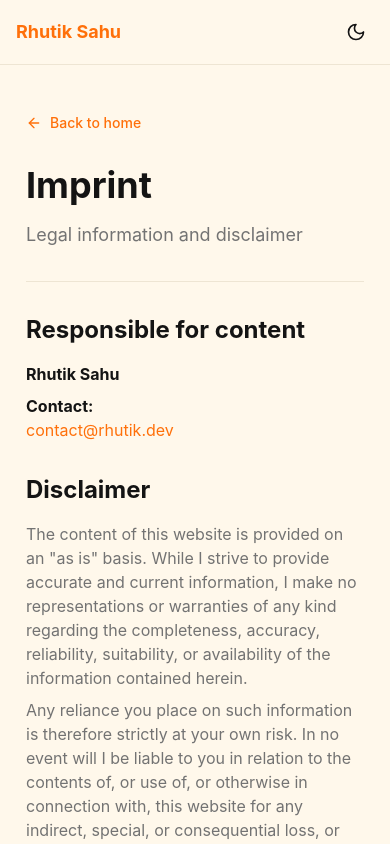
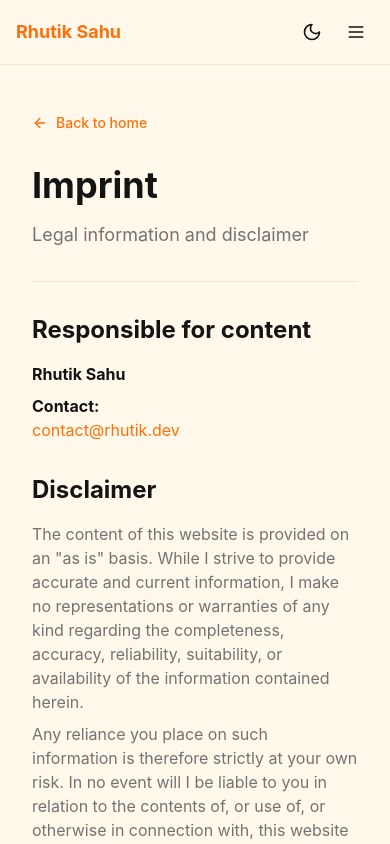
Before and after one commit to rhutiksahu12/PortfolioNext, a Next.js app: page /imprint in a window 390 px wide. Shown: the top 844 px of the page. Built offline with nearby package versions, Linux system fonts and the light colour scheme.

Commit message:
responsive behaviour for navbar

```diff
--- a/src/components/MaxWidthWrapper.tsx
+++ b/src/components/MaxWidthWrapper.tsx
@@ -9,7 +9,7 @@ const MaxWidthWrapper = ({
   children: ReactNode
 }) => {
   return (
-    <div className={cn('mx-auto w-full max-w-(--breakpoint-xl) px-2.5 md:px-10 lg:20', className)}>
+    <div className={cn('mx-auto w-full max-w-6xl px-4 sm:px-6 md:px-10 lg:px-8', className)}>
       {children}
     </div>
   )
--- a/src/components/NavBar.tsx
+++ b/src/components/NavBar.tsx
@@ -1,49 +1,43 @@
 'use client';
 
-import React from 'react';
+import React, { useState } from 'react';
 import Link from 'next/link';
 import { useTheme } from '@/lib/useTheme';
-import { Moon, Sun } from 'lucide-react';
+import { Moon, Sun, Menu, X } from 'lucide-react';
 
 const NavBar = () => {
   const { theme, setTheme } = useTheme();
+  const [isMenuOpen, setIsMenuOpen] = useState(false);
+
+  const navLinks = [
+    { href: '/posts', label: 'Posts' },
+    { href: '/projects', label: 'Projects' },
+    { href: '/about', label: 'About' },
+    { href: '/contact', label: 'Contact' },
+    { href: '/dsa', label: 'DSA' },
+  ];
 
   return (
     <nav className="sticky top-0 z-50 bg-background/95 backdrop-blur-sm border-b border-border">
-      <div className="max-w-4xl mx-auto px-4 sm:px-6 lg:px-8 h-16 flex items-center justify-between">
+      <div className="max-w-6xl mx-auto px-4 sm:px-6 lg:px-8 h-16 flex items-center justify-between">
         {/* Logo */}
-        <Link href="/" className="font-bold text-lg text-accent hover:opacity-70 transition-opacity">
+        <Link href="/" className="font-bold text-lg text-accent hover:opacity-70 transition-opacity shrink-0">
           Rhutik Sahu
         </Link>
 
-        {/* Navigation Links */}
-        <div className="flex items-center gap-8">
-          <ul className="hidden sm:flex gap-8 text-sm font-medium">
-            <li>
-              <Link href="/posts" className="hover:opacity-60 transition-opacity">
-                Posts
-              </Link>
-            </li>
-            <li>
-              <Link href="/projects" className="hover:opacity-60 transition-opacity">
-                Projects
-              </Link>
-            </li>
-            <li>
-              <Link href="/about" className="hover:opacity-60 transition-opacity">
-                About
-              </Link>
-            </li>
-            <li>
-              <Link href="/contact" className="hover:opacity-60 transition-opacity">
-                Contact
-              </Link>
-            </li>
-            <li>
-              <Link href="/dsa" className="hover:opacity-60 transition-opacity text-accent">
-                DSA
-              </Link>
-            </li>
+        {/* Navigation Links - Desktop */}
+        <div className="hidden sm:flex items-center gap-8">
+          <ul className="flex gap-8 text-sm font-medium">
+            {navLinks.map((link) => (
+              <li key={link.href}>
+                <Link
+                  href={link.href}
+                  className={`hover:opacity-60 transition-opacity ${link.href === '/dsa' ? 'text-accent' : ''}`}
+                >
+                  {link.label}
+                </Link>
+              </li>
+            ))}
           </ul>
 
           {/* Theme Toggle */}
@@ -59,7 +53,51 @@ const NavBar = () => {
             )}
           </button>
         </div>
+
+        {/* Mobile Menu Button */}
+        <div className="sm:hidden flex items-center gap-2">
+          <button
+            onClick={() => setTheme(theme === 'dark' ? 'light' : 'dark')}
+            className="p-2 hover:bg-muted rounded-lg transition-colors"
+            aria-label="Toggle theme"
+          >
+            {theme === 'dark' ? (
+              <Sun className="w-5 h-5" />
+            ) : (
+              <Moon className="w-5 h-5" />
+            )}
+          </button>
+          <button
+            onClick={() => setIsMenuOpen(!isMenuOpen)}
+            className="p-2 hover:bg-muted rounded-lg transition-colors"
+            aria-label="Toggle menu"
+          >
+            {isMenuOpen ? (
+              <X className="w-5 h-5" />
+            ) : (
+              <Menu className="w-5 h-5" />
+            )}
+          </button>
+        </div>
       </div>
+
+      {/* Mobile Menu */}
+      {isMenuOpen && (
+        <div className="sm:hidden border-t border-border bg-background/95 backdrop-blur-sm">
+          <div className="px-4 py-4 space-y-3">
+            {navLinks.map((link) => (
+              <Link
+                key={link.href}
+                href={link.href}
+                className={`block px-3 py-2 rounded-lg hover:bg-muted transition-colors text-sm font-medium ${link.href === '/dsa' ? 'text-accent' : ''}`}
+                onClick={() => setIsMenuOpen(false)}
+              >
+                {link.label}
+              </Link>
+            ))}
+          </div>
+        </div>
+      )}
     </nav>
   );
 };
```
